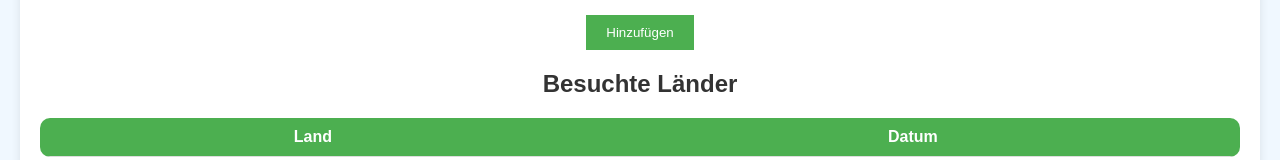
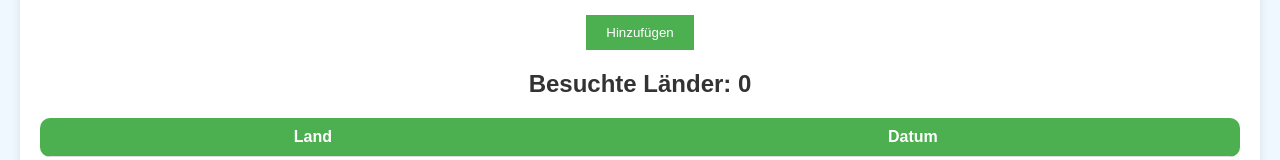
Before and after one commit to pabloesteves91/Gereist, a plain HTML site: page index.html in a window 1280 px wide. Shown: the part 239-399 px from the top of the page. Drawn offline with Linux system fonts and the light colour scheme.

Commit message:
Update index.html

```diff
--- a/index.html
+++ b/index.html
@@ -18,7 +18,7 @@
 
         <button onclick="addVisit()">Hinzufügen</button>
 
-        <h2>Besuchte Länder</h2>
+        <h2>Besuchte Länder: <span id="visited-count">0</span></h2>
         <table id="visited-countries">
             <thead>
                 <tr>
```
